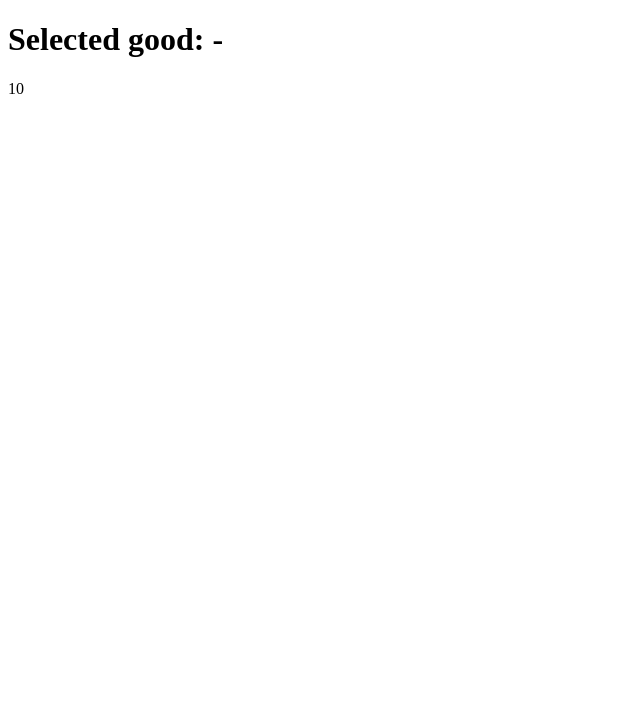
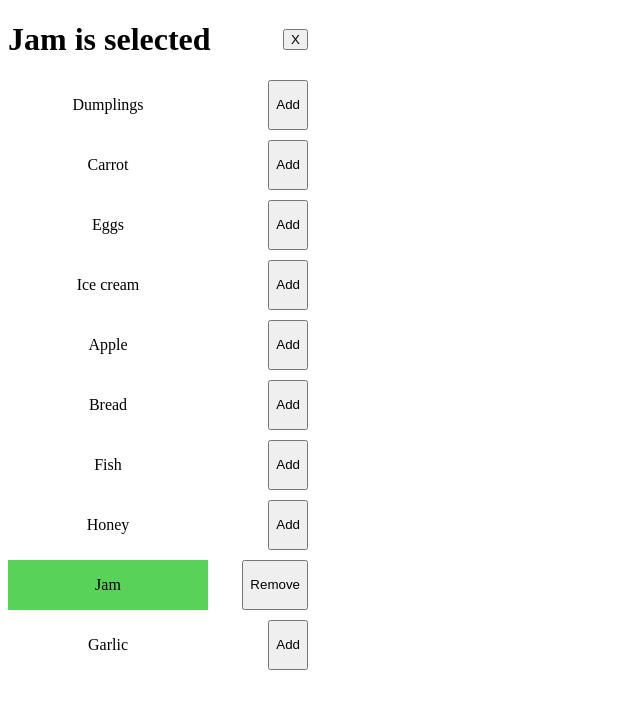
Before and after one commit to mate-academy/react_goods-selector, a React (Create React App) app: page / in a window 1280 px wide. Shown: the top 708 px of the page, without its empty margins (0-640 px from the left). Built offline with nearby package versions, Linux system fonts and the light colour scheme.

Commit message:
solution

```diff
--- a/package.json
+++ b/package.json
@@ -10,6 +10,7 @@
     "@types/react": "^17.0.15",
     "@types/react-dom": "^17.0.9",
     "bulma": "^0.9.3",
+    "classnames": "^2.3.1",
     "node-sass": "^6.0.1",
     "react": "^17.0.2",
     "react-dom": "^17.0.2",
@@ -17,11 +18,11 @@
     "typescript": "^4.3.5"
   },
   "devDependencies": {
+    "@mate-academy/eslint-config-react": "*",
     "@mate-academy/eslint-config-react-typescript": "*",
     "@mate-academy/scripts": "^0.9.0",
     "@mate-academy/students-ts-config": "*",
     "@mate-academy/stylelint-config": "*",
-    "@mate-academy/eslint-config-react": "*",
     "cypress": "^5.6.0",
     "eslint": "^7.32.0",
     "eslint-plugin-cypress": "^2.11.2",
@@ -31,6 +32,7 @@
     "mochawesome": "^6.2.1",
     "mochawesome-merge": "^4.2.0",
     "mochawesome-report-generator": "^5.1.0",
+    "react-error-overlay": "^6.0.9",
     "stylelint": "^13.13.1"
   },
   "scripts": {
--- a/src/App.scss
+++ b/src/App.scss
@@ -1 +1,35 @@
-// styles go here
+.App {
+  &__title {
+    display: flex;
+    width: 300px;
+    justify-content: space-between;
+    align-items: center;
+  }
+
+  &__list {
+    padding: 0;
+    margin: 0;
+    list-style: none;
+  }
+
+  &__item {
+    width: 300px;
+    height: 50px;
+    display: flex;
+    justify-content: space-between;
+    margin-bottom: 10px;
+  }
+
+  &__item-title {
+    display: flex;
+    justify-content: center;
+    align-items: center;
+    width: 200px;
+    margin: 0;
+    height: 100%;
+  }
+}
+
+.selected {
+  background-color: rgb(88, 211, 88);
+}
--- a/src/App.tsx
+++ b/src/App.tsx
@@ -1,5 +1,6 @@
 import React from 'react';
 import './App.scss';
+import classNames from 'classnames';
 
 const goodsFromServer: string[] = [
   'Dumplings',
@@ -14,11 +15,119 @@ const goodsFromServer: string[] = [
   'Garlic',
 ];
 
-const App: React.FC = () => (
-  <div className="App">
-    <h1>Selected good: -</h1>
-    {goodsFromServer.length}
-  </div>
-);
+type State = {
+  selectedGoods: string[],
+};
+
+class App extends React.Component<{}, State> {
+  state = {
+    selectedGoods: ['Jam'],
+  };
+
+  toggleSelection = (
+    event: React.MouseEvent,
+    selectedGood: string,
+  ) => {
+    const button = event.target as HTMLElement;
+    const buttonText = button.textContent;
+    let newGoods: string[];
+
+    this.setState((state) => {
+      if (buttonText === 'Add') {
+        button.textContent = 'Remove';
+
+        newGoods = [...state.selectedGoods, selectedGood];
+      } else {
+        button.textContent = 'Add';
+
+        newGoods = state.selectedGoods
+          .filter(good => good !== selectedGood);
+      }
+
+      return {
+        selectedGoods: newGoods,
+      };
+    });
+  };
+
+  getStringOfSelected = (goods: string[]) => {
+    const lastGood = goods[goods.length - 1];
+    const goodsExceptOfLast = goods.slice(0, -1).join(', ');
+
+    switch (goods.length) {
+      case 0:
+        return 'No goods selected';
+      case 1:
+        return `${goods[0]} is selected`;
+      default:
+        return `${goodsExceptOfLast} and ${lastGood} are selected`;
+    }
+  };
+
+  removeAllGoods = () => {
+    this.setState({
+      selectedGoods: [],
+    });
+  };
+
+  render() {
+    const {
+      toggleSelection,
+      getStringOfSelected,
+      removeAllGoods,
+      state,
+    } = this;
+    const { selectedGoods } = state;
+    const isAnyGoodSelected = selectedGoods.length > 0;
+
+    return (
+      <div className="App">
+        <h1 className="App__title">
+          {getStringOfSelected(selectedGoods)}
+          {isAnyGoodSelected && (
+            <button type="button" onClick={removeAllGoods}>
+              X
+            </button>
+          )}
+        </h1>
+
+        <ul className="App__list">
+          {goodsFromServer.map((good) => {
+            const isSelected = selectedGoods.includes(good);
+            const buttonText = isSelected
+              ? 'Remove'
+              : 'Add';
+
+            return (
+              <li className="App__item" key={good}>
+                <p
+                  className={
+                    classNames(
+                      'App__item-title',
+                      {
+                        selected: isSelected,
+                      },
+                    )
+                  }
+                >
+                  {good}
+                </p>
+
+                <button
+                  type="button"
+                  onClick={(event) => {
+                    toggleSelection(event, good);
+                  }}
+                >
+                  {buttonText}
+                </button>
+              </li>
+            );
+          })}
+        </ul>
+      </div>
+    );
+  }
+}
 
 export default App;
```
